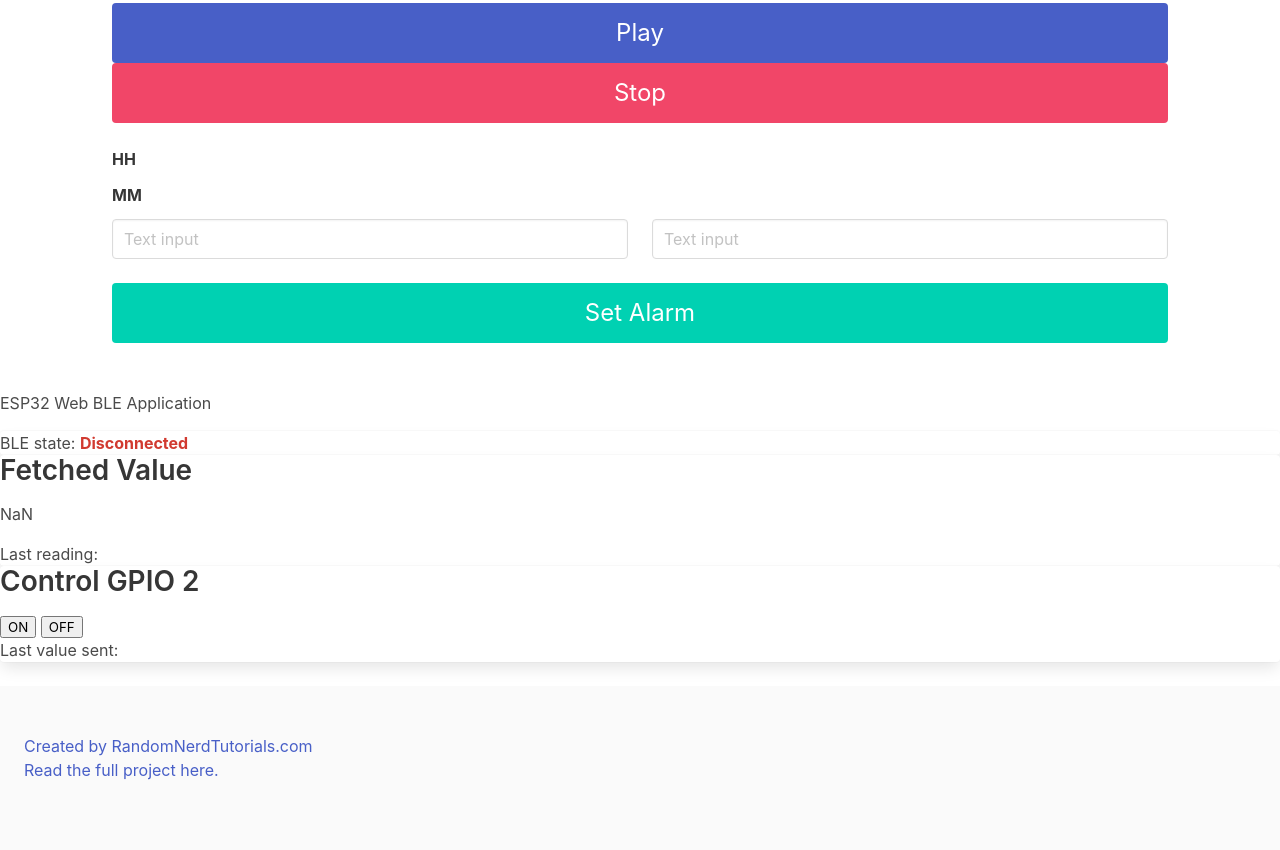
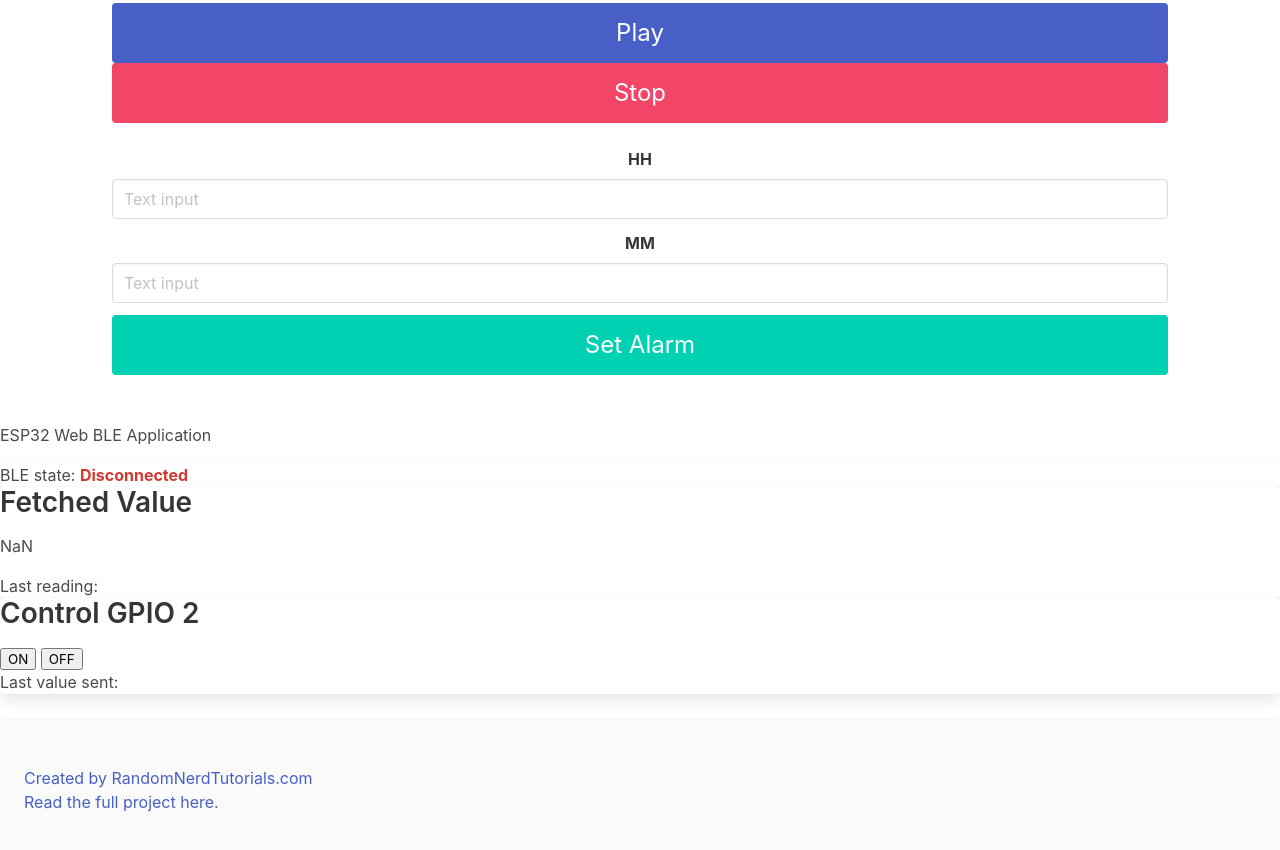
Before and after one commit to snakeleader/musicbox, a plain HTML site: page index.html in a window 1280 px wide. Shown: the part 921-1771 px from the top of the page. Drawn offline with nearby package versions, Linux system fonts and the light colour scheme; a web font is replaced by a local one.

Commit message:
Update index.html

```diff
--- a/index.html
+++ b/index.html
@@ -46,20 +46,16 @@
         <button class="button is-fullwidth is-danger is-large" id="offButton">Stop</button>
         <br>
         <div class="field">
-            <label class="label">HH</label>
+            <label class="label has-text-centered">HH</label>
             <div class="control">
-
+              <input class="input" type="number" placeholder="Text input" id="alarmHr"/>
             </div>
         </div>
         <div class="field">
-            <label class="label">MM</label>
+            <label class="label has-text-centered">MM</label>
             <div class="control">
-
+                <input class="input" type="number" placeholder="Text input" id="alarmMin"/>
             </div>
-        </div>
-        <div class="columns">
-            <div class="column is-half"><input class="input" type="number" placeholder="Text input" id="alarmHr"/></div>
-            <div class="column is-half"><input class="input" type="number" placeholder="Text input" id="alarmMin"/></div>
         </div>
 
         <!--a href="/message" class="button is-fullwidth is-info is-large">Message Box</a>
```
